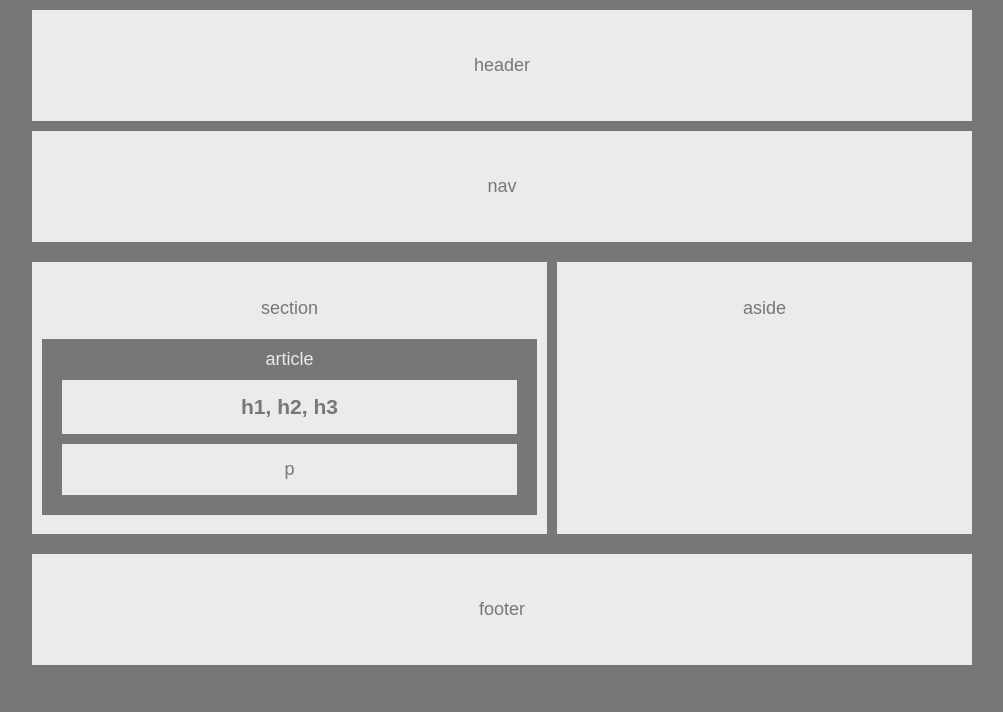
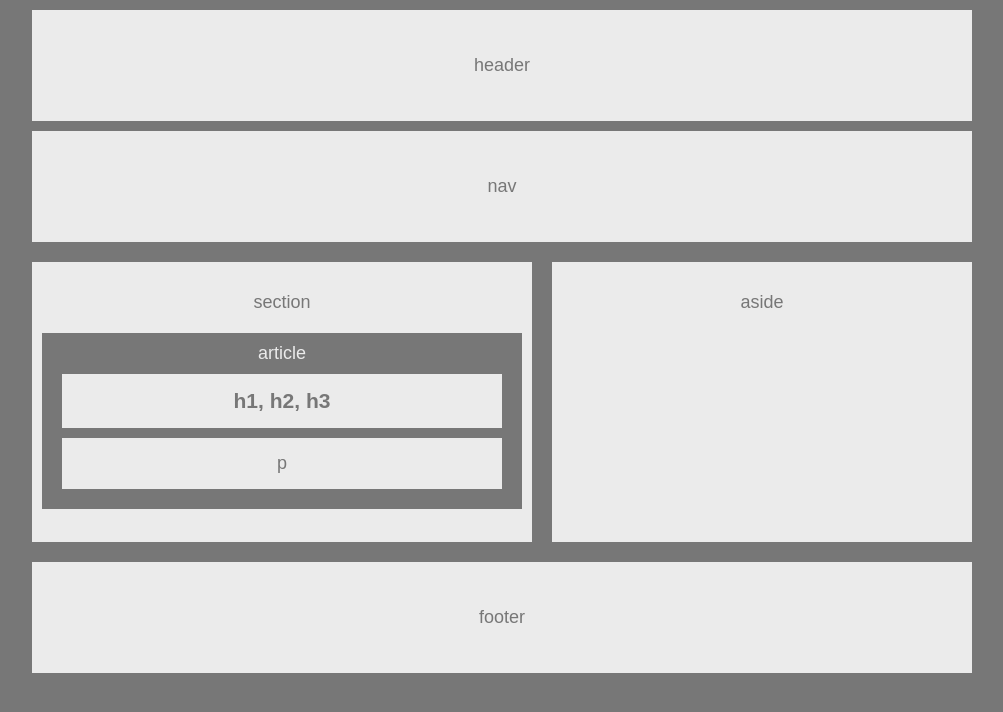
Before and after one commit to daryllpenafiel/HW-Wireframe, a plain HTML site: page index.html in a window 1280 px wide. Shown: the whole page, without its empty margins (138-1141 px from the left). Drawn offline with Linux system fonts and the light colour scheme.

Commit message:
revised w/ better code

```diff
--- a/index.html
+++ b/index.html
@@ -18,6 +18,7 @@
     nav
     </nav>
 
+    <div class="middle">
     <section>
         section
         <article>
@@ -30,6 +31,7 @@
     <aside>
         aside
     </aside>
+    </div>
 
 
     <footer>
--- a/style.css
+++ b/style.css
@@ -31,22 +31,26 @@ h1, p {
     padding: 15px;
 }
 
+.middle {
+    width: 960px;
+}
 section{
+    box-sizing: border-box;
     float: left;
-    width: 495px;
-    padding: 2em 10px 2em 10px;
+    width: 500px;
+    padding: 30px 10px;
     margin: 10px;
-    height: 200px;
+    height: 280px;
     margin-bottom: 20px;
 }
 
 aside {
-    overflow: hidden;
-    width: auto;
-    margin-right: 10px;
-    margin-top: 20px;
-    height: 200px;
-    padding: 2em;
+    box-sizing: border-box;
+    float: left;
+    width: 420px;
+    margin: 10px;
+    height: 280px;
+    padding: 30px 10px;
     margin-bottom: 20px;
 }
 
```
